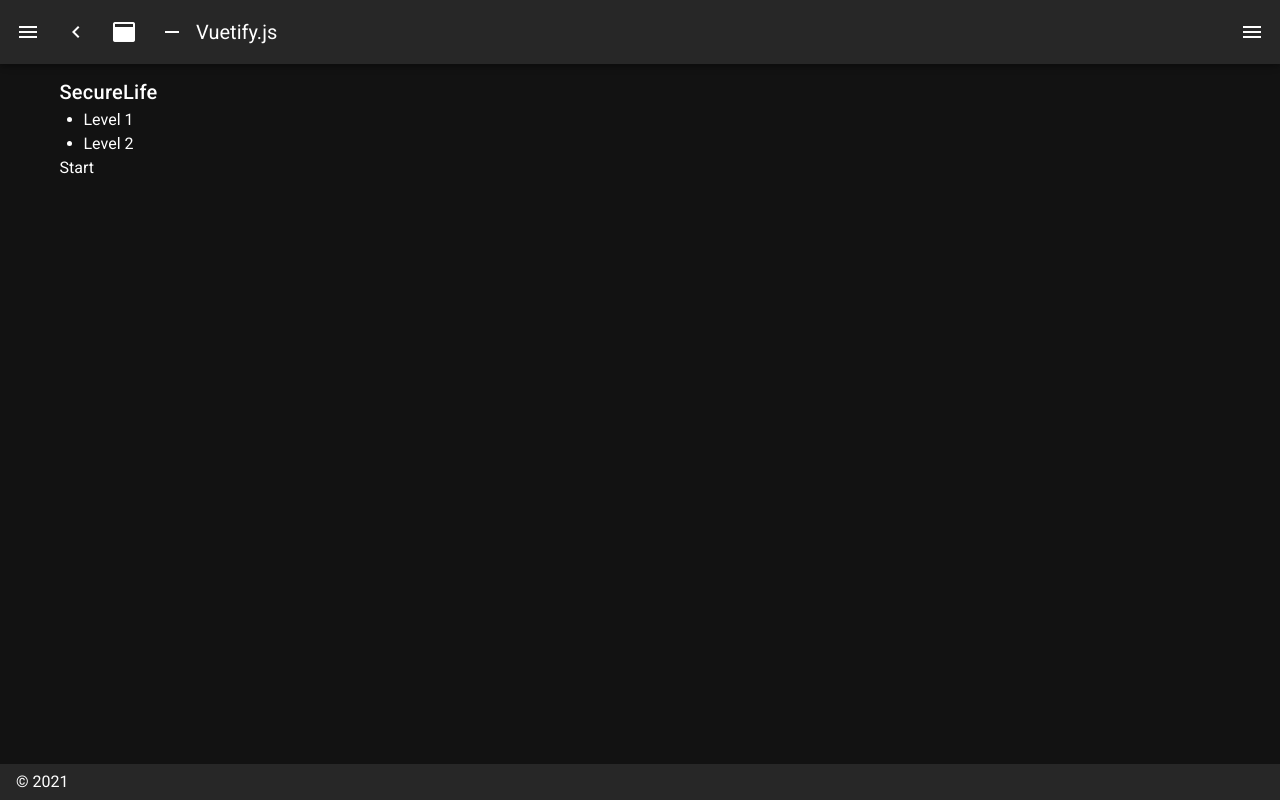
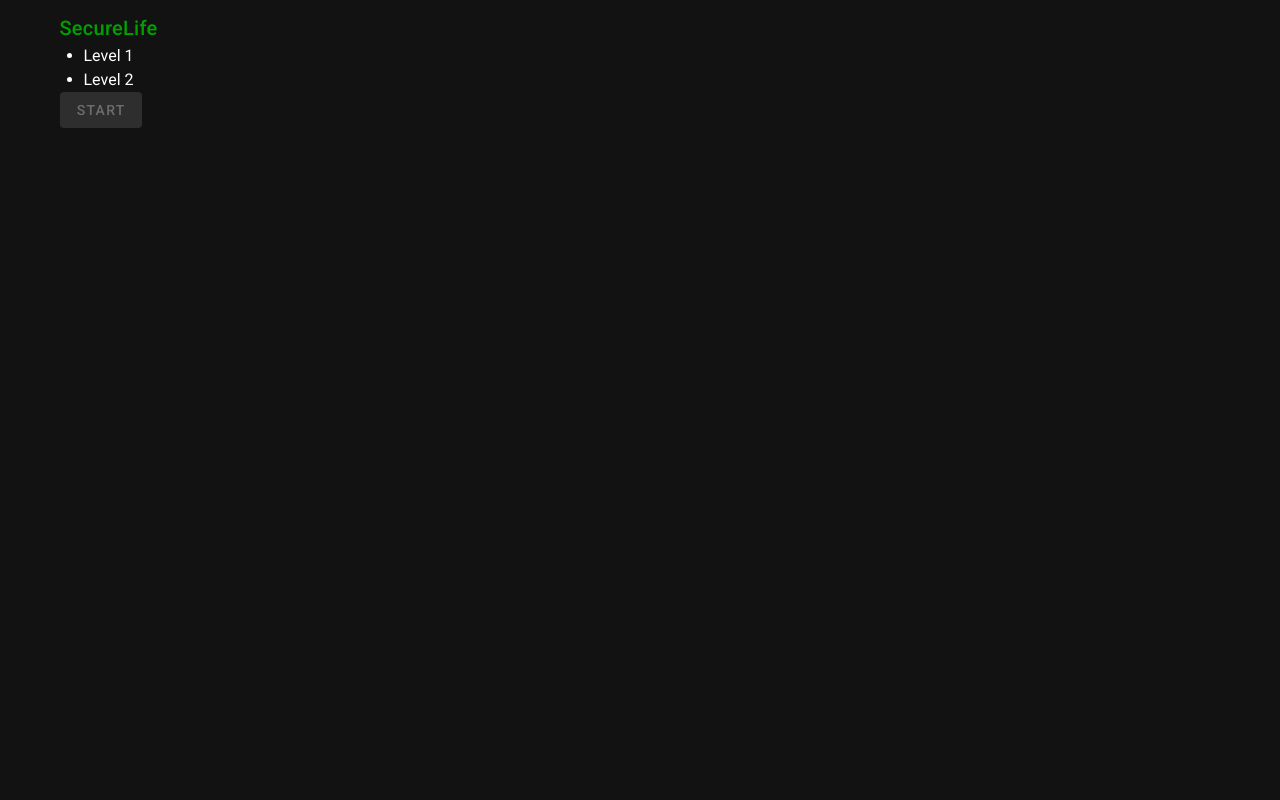
Before and after one commit to Ynomi/securelife, a Nuxt app: page / in a window 1280 px wide. Built offline with nearby package versions, Linux system fonts and the light colour scheme.

Commit message:
[fix] テーマカラー 一時
緑系を基準に変更した

```diff
--- a/components/Top.vue
+++ b/components/Top.vue
@@ -1,6 +1,6 @@
 <template>
   <div>
-    <h1 class="title">{{ title }}</h1>
+    <h1 class="title"><font color="primary">{{ title }}</font></h1>
 
     <ul>
       <li
@@ -13,7 +13,7 @@
       </li>
     </ul>
 
-    <button :disabled="!selectLevelPath" @click="showQuiz()">Start</button>
+    <v-btn color="secondary" :disabled="!selectLevelPath" @click="showQuiz()">Start</v-btn>
   </div>
 </template>
 
--- a/layouts/default.vue
+++ b/layouts/default.vue
@@ -1,5 +1,6 @@
 <template>
   <v-app dark>
+    <!--
     <v-navigation-drawer
       v-model="drawer"
       :mini-variant="miniVariant"
@@ -41,11 +42,13 @@
         <v-icon>mdi-menu</v-icon>
       </v-btn>
     </v-app-bar>
+    -->
     <v-main>
       <v-container>
         <nuxt />
       </v-container>
     </v-main>
+    <!--
     <v-navigation-drawer v-model="rightDrawer" :right="right" temporary fixed>
       <v-list>
         <v-list-item @click.native="right = !right">
@@ -59,6 +62,7 @@
     <v-footer :absolute="!fixed" app>
       <span>&copy; {{ new Date().getFullYear() }}</span>
     </v-footer>
+    -->
   </v-app>
 </template>
 
--- a/nuxt.config.js
+++ b/nuxt.config.js
@@ -57,13 +57,13 @@ export default {
       dark: true,
       themes: {
         dark: {
-          primary: colors.blue.darken2,
-          accent: colors.grey.darken3,
-          secondary: colors.amber.darken3,
+          primary: colors.lightGreen.accent3,
+          accent: colors.green.darken3,
+          secondary: colors.green.base,
           info: colors.teal.lighten1,
           warning: colors.amber.base,
           error: colors.deepOrange.accent4,
-          success: colors.green.accent3,
+          success: colors.cyan.lighten4,
         },
       },
     },
```
